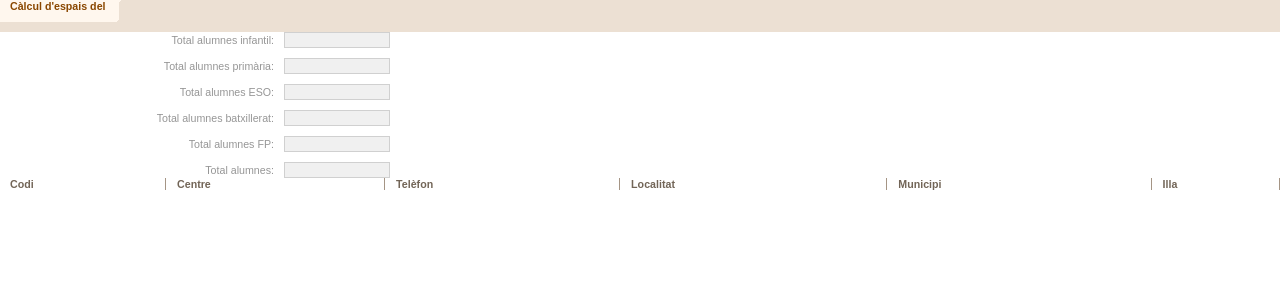
After one commit to infraestructures/sie, a PHP site: page /calculEspais.php in a window 1280 px wide. The commit adds this page. Shown: the top 300 px of the page. Run offline with PHP 8.4, Linux system fonts and the light colour scheme; data that the repository does not hold is empty.

Commit message:
Càlcul d'espais

```diff
--- /dev/null
+++ b/calculEspais.php
@@ -0,0 +1,142 @@
+<!DOCTYPE html>
+<?php
+	include 'connectarBD.php';
+
+	// Obtenir els valors des del paràmetre GET
+	$idCentre = isset($_GET['id_centre']) ? intval($_GET['id_centre']) : 0;
+	$nomCentre = isset($_GET['nom_centre']) ? htmlspecialchars($_GET['nom_centre']) : ''; // Nom del centre rebut com a paràmetre
+
+    $sql = "
+				SELECT
+					id_centre,
+					SUM(num_alumnes_infantil) AS total_alumnes_infantil,
+					SUM(num_alumnes_primaria) AS total_alumnes_primaria,
+					SUM(num_alumnes_eso) AS total_alumnes_eso,
+					SUM(num_alumnes_batx) AS total_alumnes_batx,
+					SUM(num_alumnes_fp) AS total_alumnes_fp,
+					SUM(
+						num_alumnes_infantil +
+						num_alumnes_primaria +
+						num_alumnes_eso +
+						num_alumnes_batx +
+						num_alumnes_fp
+					) AS total_alumnes
+				FROM
+					assignar_espais
+				WHERE
+					id_centre = ?
+				GROUP BY
+					id_centre;
+    ";
+
+	$stmt = $connexio->prepare($sql);
+	if ($stmt === false) {
+    die("Prepare failed: " . $connexio->error);
+}
+	$stmt->bind_param("i", $idCentre);
+	$stmt->execute();
+	$resultat = $stmt->get_result();
+
+	if ($resultat->num_rows > 0) {
+		$row = $resultat->fetch_assoc();
+		// Asigna los valores de la consulta a las variables
+		$totalAlumnesInfantil = $row['total_alumnes_infantil'];
+		$totalAlumnesPrimaria = $row['total_alumnes_primaria'];
+		$totalAlumnesEso = $row['total_alumnes_eso'];
+		$totalAlumnesBatx = $row['total_alumnes_batx'];
+		$totalAlumnesFp = $row['total_alumnes_fp'];
+		$totalAlumnes = $row['total_alumnes'];
+	}
+?>
+
+	<html>
+
+	<head>
+
+		<meta charset="UTF-8">
+		<meta name="viewport" content="width=device-width, initial-scale=1.0">
+		<title>Càlcul d'espais</title>
+
+		<link rel="stylesheet" href="css/estilos.css" type="text/css" />
+		<link rel="stylesheet" href="css/estilos_ficha_2.css" type="text/css" />
+
+		<script src="js/utiles.js" type="" language="JavaScript"></script>
+		<script src="js/especificas.js" type="" language="JavaScript"></script>
+
+	</head>
+
+	<body class="contenido" onload="ocultarFondoPrincipal();">
+	<form name="entidad">
+	<ul class="botoneraListado">
+		<li class="tituloListado">Càlcul d'espais del <?php echo $nomCentre ?></li>
+	</ul>
+
+	<div class="espacioMarronClaro"></div>
+
+	<div class="formularioFichaContainer">
+		<div class="formularioFichaRow">
+			<label for="codiInfantil" class="campoFicha_Blanca">Total alumnes infantil:</label>
+			<input type="text" id="codiInfantil" name="codiInfantil" class="formularioFicha" value="<?php echo $totalAlumnesInfantil ?>" size="5" readonly>
+		</div>
+		<div class="formularioFichaRow">
+			<label for="codiPrimaria" class="campoFicha_Blanca">Total alumnes primària:</label>
+			<input type="text" id="codiPrimaria" name="codiPrimaria" class="formularioFicha" value="<?php echo $totalAlumnesPrimaria ?>" size="5" readonly>
+		</div>
+		<div class="formularioFichaRow">
+			<label for="codiESO" class="campoFicha_Blanca">Total alumnes ESO:</label>
+			<input type="text" id="codiESO" name="codiESO" class="formularioFicha" value="<?php echo $totalAlumnesEso ?>" size="5" readonly>
+		</div>
+		<div class="formularioFichaRow">
+			<label for="codiBatx" class="campoFicha_Blanca">Total alumnes batxillerat:</label>
+			<input type="text" id="codiBatx" name="codiBatx" class="formularioFicha" value="<?php echo $totalAlumnesBatx ?>" size="5" readonly>
+		</div>
+		<div class="formularioFichaRow">
+			<label for="codiFp" class="campoFicha_Blanca">Total alumnes FP:</label>
+			<input type="text" id="codiFp" name="codiFp" class="formularioFicha" value="<?php echo $totalAlumnesFp ?>" size="5" readonly>
+		</div>
+		<div class="formularioFichaRow">
+			<label for="codiTotal" class="campoFicha_Blanca">Total alumnes:</label>
+			<input type="text" id="codiTotal" name="codiTotal" class="formularioFicha" value="<?php echo $totalAlumnes ?>" size="5" readonly>
+		</div>
+	</div>
+<div id="cuerpo" class="scroll_total">
+	<table class="listado" cellpadding="0" cellspacing="0" width="100%">
+		<thead>
+			<tr>
+				<th class="campoCabeceraListadoInicial">Codi</th>
+				<th class="campoCabeceraListado">Centre</th>
+				<th class="campoCabeceraListado">Telèfon</th>
+				<th class="campoCabeceraListado">Localitat</th>
+				<th class="campoCabeceraListado">Municipi</th>
+				<th class="campoCabeceraListado">Illa</th>
+			</tr>
+		</thead>
+		<tbody>
+		<?php
+				// Recorre els resultats i mostra cada centre en una fila
+			/*	if ($result->num_rows > 0) {
+					while ($row = $result->fetch_assoc()) {
+						echo "<tr onclick=\"window.location.href='centreForm.php?id=" . $row["id"] . "'\">";
+						echo "<td class='campoListadoInicial'>" . $row["Codi"] . "</td>";
+						echo "<td class='campoListado'>" . $row["Centre"] . "</td>";
+						echo "<td class='campoListado'>" . $row["Telefon"] . "</td>";
+						echo "<td class='campoListado'>" . $row["Localitat"] . "</td>";
+						echo "<td class='campoListado'>" . $row["Municipi"] . "</td>";
+						echo "<td class='campoListado'>" . $row["Illa"] . "</td>";
+						echo "</a></tr>";
+					}
+				} else {
+					// Si no hi ha resultats, mostra un missatge
+					echo "<tr><td colspan='6'>No s'han trobat resultats.</td></tr>";
+				}*/
+				?>
+		</tbody>
+	</table>
+	</div>
+	</form>
+	</body>
+	</html>
+<?php
+	// Tancar la connexió
+	$connexio->close();
+?>
--- a/css/estilos_ficha_2.css
+++ b/css/estilos_ficha_2.css
@@ -458,3 +458,25 @@ li {
 	border: 1px solid #d0d0d0; /* Cambia el color del borde */
 	cursor: not-allowed; /* Muestra un cursor de no permitido */
 }
+.formularioFichaContainer {
+	display: flex;
+	flex-direction: column;
+	gap: 10px;
+	max-width: 400px;
+}
+
+.formularioFichaRow {
+	display: flex;
+	justify-content: space-between;
+	align-items: center;
+}
+
+.formularioFichaRow label {
+	flex: 1;
+	text-align: right;
+	margin-right: 10px;
+}
+
+.formularioFichaRow input {
+	flex: 0 0 100px;
+}
--- a/index.php
+++ b/index.php
@@ -11,7 +11,7 @@
 
 <body class="principal" onload="inicio();" id="ventanaPrincipal">
 	<div class="cabeceraGeneral">
-		<p class="nombreAplicacion">Servei d'infraestructures educatives</p>
+		<p class="nombreAplicacion">Servei d'Infraestructures Educatives</p>
 	</div>
 	<div class="barraMarron"></div>
 	<ul class="menuSuperior">
```
Also changed, not shown: espaiCentreList.php (+10 -1 lines), guardarAssignacio.php (added, +31 -0 lines).
